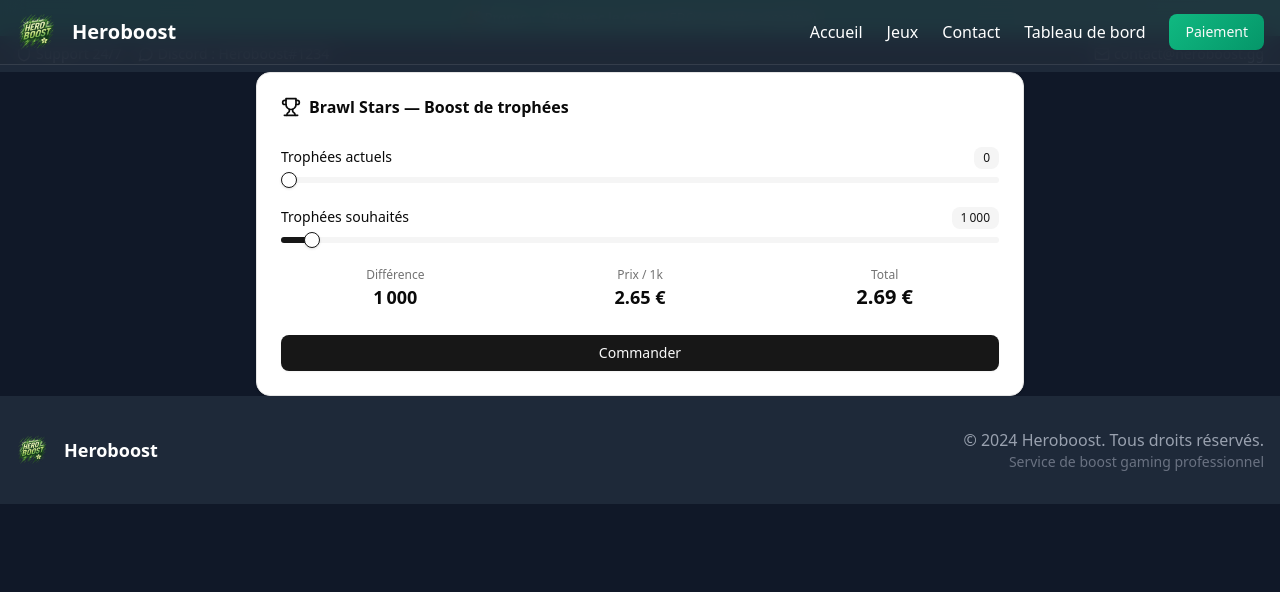
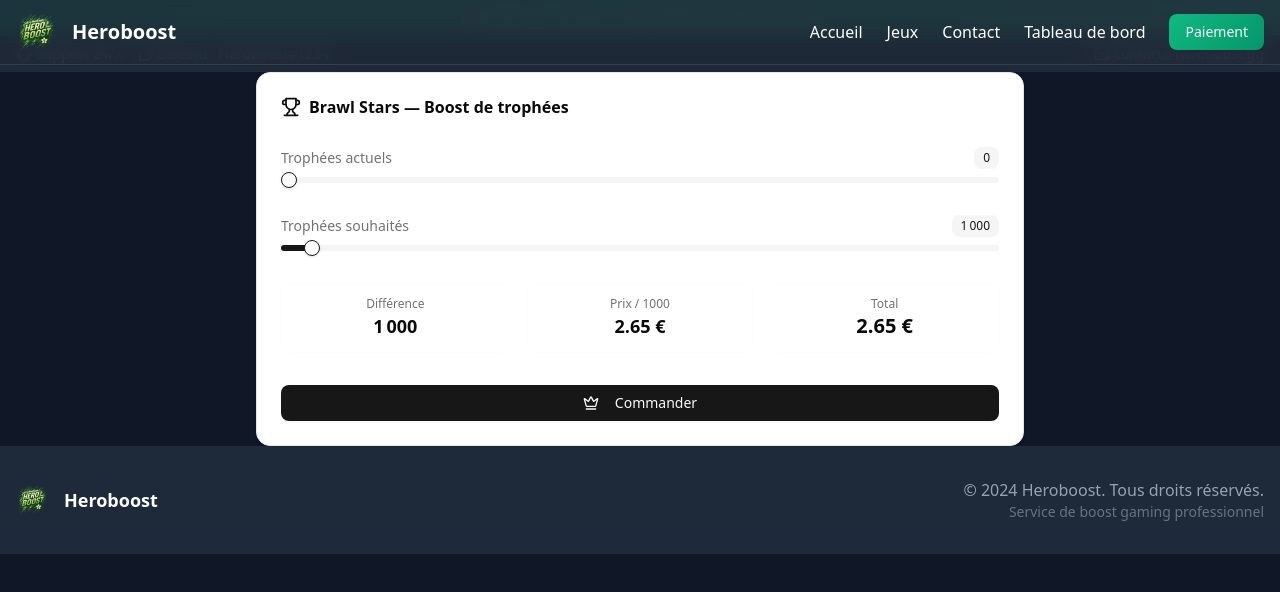
Before and after one commit to Pixel2225/heroboost-site-final-v2, a React (Vite) app: page /brawl-stars in a window 1280 px wide. Shown: the top 592 px of the page. Built offline with nearby package versions, Linux system fonts and the light colour scheme.

Commit message:
Remove price floor: dynamic pricing for CR & BS

```diff
--- a/src/components/BrawlStars.jsx
+++ b/src/components/BrawlStars.jsx
@@ -3,24 +3,23 @@
 import { Button } from "@/components/ui/button";
 import { Badge } from "@/components/ui/badge";
 import { Slider } from "@/components/ui/slider";
-import { Trophy } from "lucide-react";
+import { Trophy, Crown } from "lucide-react";
 
 export default function BrawlStars() {
-  // Radix slider => états sous forme d'array [value]
   const [currentTrophies, setCurrentTrophies] = useState([0]);
   const [desiredTrophies, setDesiredTrophies] = useState([1000]);
-  const [totalPrice, setTotalPrice] = useState("2.69");
+  const [totalPrice, setTotalPrice] = useState("0.00");
 
-  // ====== Paramètres ======
+  // Paramètres Brawl Stars
   const MIN = 0;
-  const MAX = 30000;       // adapte à ton jeu
+  const MAX = 30000;  // ajuste si besoin
   const STEP = 10;
 
-  // Prix: ex. 2,65 € / 1000 trophées
+  // Tarif
   const priceFor1000 = 2.65;
   const pricePerTrophy = priceFor1000 / 1000;
 
-  // ====== Calculs dérivés, toujours à partir de l'état ======
+  // Dérivés
   const diff = useMemo(() => {
     const cur = Number(currentTrophies[0] || 0);
     const des = Number(desiredTrophies[0] || 0);
@@ -31,29 +30,23 @@
     () => Number(currentTrophies[0] || 0).toLocaleString("fr-FR"),
     [currentTrophies]
   );
-
   const formattedDesired = useMemo(
     () => Number(desiredTrophies[0] || 0).toLocaleString("fr-FR"),
     [desiredTrophies]
   );
 
   useEffect(() => {
-    const newTotal = (diff * pricePerTrophy).toFixed(2);
-    // minimum 2.69 € si tu veux garder un plancher
-    setTotalPrice(String(Math.max(2.69, Number(newTotal)).toFixed(2)));
+    const raw = diff * pricePerTrophy;
+    setTotalPrice(raw.toFixed(2));     // ❌ pas de plancher
   }, [diff, pricePerTrophy]);
 
-  // ====== Garde desired >= current ======
   const onChangeCurrent = (v) => {
     const val = Number(v[0] || 0);
-    // clamp: si current > desired, on remonte desired
     setCurrentTrophies([val]);
     if (val > Number(desiredTrophies[0])) setDesiredTrophies([val]);
   };
-
   const onChangeDesired = (v) => {
     const val = Number(v[0] || 0);
-    // clamp: si desired < current, on baisse current
     setDesiredTrophies([val]);
     if (val < Number(currentTrophies[0])) setCurrentTrophies([val]);
   };
@@ -66,58 +59,59 @@
           Brawl Stars — Boost de trophées
         </CardTitle>
       </CardHeader>
-      <CardContent className="space-y-6">
-        {/* Slider "Actuel" */}
-        <div>
-          <div className="flex justify-between mb-2 text-sm">
-            <span>Trophées actuels</span>
+      <CardContent className="space-y-8">
+        {/* Actuels */}
+        <section>
+          <div className="flex items-center justify-between mb-2">
+            <span className="text-sm text-muted-foreground">Trophées actuels</span>
             <Badge variant="secondary">{formattedCurrent}</Badge>
           </div>
           <Slider
-            value={currentTrophies}           // ✅ contrôlé
-            onValueChange={onChangeCurrent}   // ✅ event Radix
+            value={currentTrophies}
+            onValueChange={onChangeCurrent}
             min={MIN}
             max={MAX}
             step={STEP}
           />
-        </div>
+        </section>
 
-        {/* Slider "Souhaité" */}
-        <div>
-          <div className="flex justify-between mb-2 text-sm">
-            <span>Trophées souhaités</span>
+        {/* Souhaités */}
+        <section>
+          <div className="flex items-center justify-between mb-2">
+            <span className="text-sm text-muted-foreground">Trophées souhaités</span>
             <Badge variant="secondary">{formattedDesired}</Badge>
           </div>
           <Slider
-            value={desiredTrophies}           // ✅ contrôlé
-            onValueChange={onChangeDesired}   // ✅ event Radix
+            value={desiredTrophies}
+            onValueChange={onChangeDesired}
             min={MIN}
             max={MAX}
             step={STEP}
           />
-        </div>
+        </section>
 
-        {/* Résumé dynamique */}
-        <div className="grid grid-cols-3 gap-4 text-center">
-          <div>
+        {/* Résumé */}
+        <section className="grid grid-cols-1 sm:grid-cols-3 gap-4 text-center">
+          <div className="p-3 rounded-lg border border-gray-200/10">
             <div className="text-xs text-muted-foreground">Différence</div>
             <div className="text-lg font-semibold">
               {diff.toLocaleString("fr-FR")}
             </div>
           </div>
-          <div>
-            <div className="text-xs text-muted-foreground">Prix / 1k</div>
-            <div className="text-lg font-semibold">
-              {priceFor1000.toFixed(2)} €
-            </div>
+          <div className="p-3 rounded-lg border border-gray-200/10">
+            <div className="text-xs text-muted-foreground">Prix / 1000</div>
+            <div className="text-lg font-semibold">{priceFor1000.toFixed(2)} €</div>
           </div>
-          <div>
+          <div className="p-3 rounded-lg border border-gray-200/10">
             <div className="text-xs text-muted-foreground">Total</div>
             <div className="text-xl font-bold">{totalPrice} €</div>
           </div>
-        </div>
+        </section>
 
-        <Button className="w-full">Commander</Button>
+        <Button className="w-full">
+          <Crown className="w-4 h-4 mr-2" />
+          Commander
+        </Button>
       </CardContent>
     </Card>
   );
--- a/src/components/ClashRoyale.jsx
+++ b/src/components/ClashRoyale.jsx
@@ -6,22 +6,21 @@
 import { Trophy, Crown, Zap } from "lucide-react";
 
 export default function ClashRoyale() {
-  // Radix Slider => valeur sous forme d'array [value]
+  // Radix Slider -> valeurs sous forme [number]
   const [currentTrophies, setCurrentTrophies] = useState([0]);
   const [desiredTrophies, setDesiredTrophies] = useState([1000]);
-  const [totalPrice, setTotalPrice] = useState("6.69");
+  const [totalPrice, setTotalPrice] = useState("0.00");
 
-  // ====== Paramètres spécifiques CR ======
+  // Paramètres
   const MIN = 0;
-  const MAX = 10000;      // adapte au plafond Clash Royale si besoin
+  const MAX = 10000;   // adapte si besoin
   const STEP = 10;
 
-  // Prix: ~6.65 € / 1000 trophées ; plancher 6.69 €
+  // Tarif
   const priceFor1000 = 6.65;
   const pricePerTrophy = priceFor1000 / 1000;
-  const MIN_PRICE = 6.69;
 
-  // ====== Dérivés depuis l'état ======
+  // Dérivés
   const diff = useMemo(() => {
     const cur = Number(currentTrophies[0] || 0);
     const des = Number(desiredTrophies[0] || 0);
@@ -38,18 +37,16 @@
   );
 
   useEffect(() => {
-    const raw = Number((diff * pricePerTrophy).toFixed(2));
-    const withFloor = Math.max(MIN_PRICE, raw);
-    setTotalPrice(withFloor.toFixed(2));
+    const raw = diff * pricePerTrophy;
+    setTotalPrice(raw.toFixed(2));      // ❌ pas de plancher, juste le vrai prix
   }, [diff, pricePerTrophy]);
 
-  // ====== Handlers avec clamp (desired >= current) ======
+  // Clamp desired >= current
   const onChangeCurrent = (v) => {
     const val = Number(v[0] || 0);
     setCurrentTrophies([val]);
     if (val > Number(desiredTrophies[0])) setDesiredTrophies([val]);
   };
-
   const onChangeDesired = (v) => {
     const val = Number(v[0] || 0);
     setDesiredTrophies([val]);
@@ -58,7 +55,6 @@
 
   return (
     <div className="min-h-screen bg-gray-900">
-      {/* Header / back */}
       <nav className="bg-gray-800/95 backdrop-blur-sm border-b border-gray-700 sticky top-0 z-50">
         <div className="container mx-auto px-4 h-16 flex items-center">
           <Button
@@ -82,30 +78,30 @@
           </CardHeader>
 
           <CardContent className="space-y-8">
-            {/* Slider "Actuels" */}
+            {/* Actuels */}
             <section>
               <div className="flex items-center justify-between mb-2">
                 <span className="text-sm text-muted-foreground">Trophées actuels</span>
                 <Badge variant="secondary">{formattedCurrent}</Badge>
               </div>
               <Slider
-                value={currentTrophies}           // ✅ contrôlé
-                onValueChange={onChangeCurrent}   // ✅ Radix event
+                value={currentTrophies}
+                onValueChange={onChangeCurrent}
                 min={MIN}
                 max={MAX}
                 step={STEP}
               />
             </section>
 
-            {/* Slider "Souhaités" */}
+            {/* Souhaités */}
             <section>
               <div className="flex items-center justify-between mb-2">
                 <span className="text-sm text-muted-foreground">Trophées souhaités</span>
                 <Badge variant="secondary">{formattedDesired}</Badge>
               </div>
               <Slider
-                value={desiredTrophies}           // ✅ contrôlé
-                onValueChange={onChangeDesired}   // ✅ Radix event
+                value={desiredTrophies}
+                onValueChange={onChangeDesired}
                 min={MIN}
                 max={MAX}
                 step={STEP}
@@ -120,14 +116,10 @@
                   {diff.toLocaleString("fr-FR")}
                 </div>
               </div>
-
               <div className="p-3 rounded-lg border border-gray-200/10">
                 <div className="text-xs text-muted-foreground">Prix / 1000</div>
-                <div className="text-lg font-semibold">
-                  {priceFor1000.toFixed(2)} €
-                </div>
+                <div className="text-lg font-semibold">{priceFor1000.toFixed(2)} €</div>
               </div>
-
               <div className="p-3 rounded-lg border border-gray-200/10">
                 <div className="text-xs text-muted-foreground">Total</div>
                 <div className="text-xl font-bold">{totalPrice} €</div>
```
